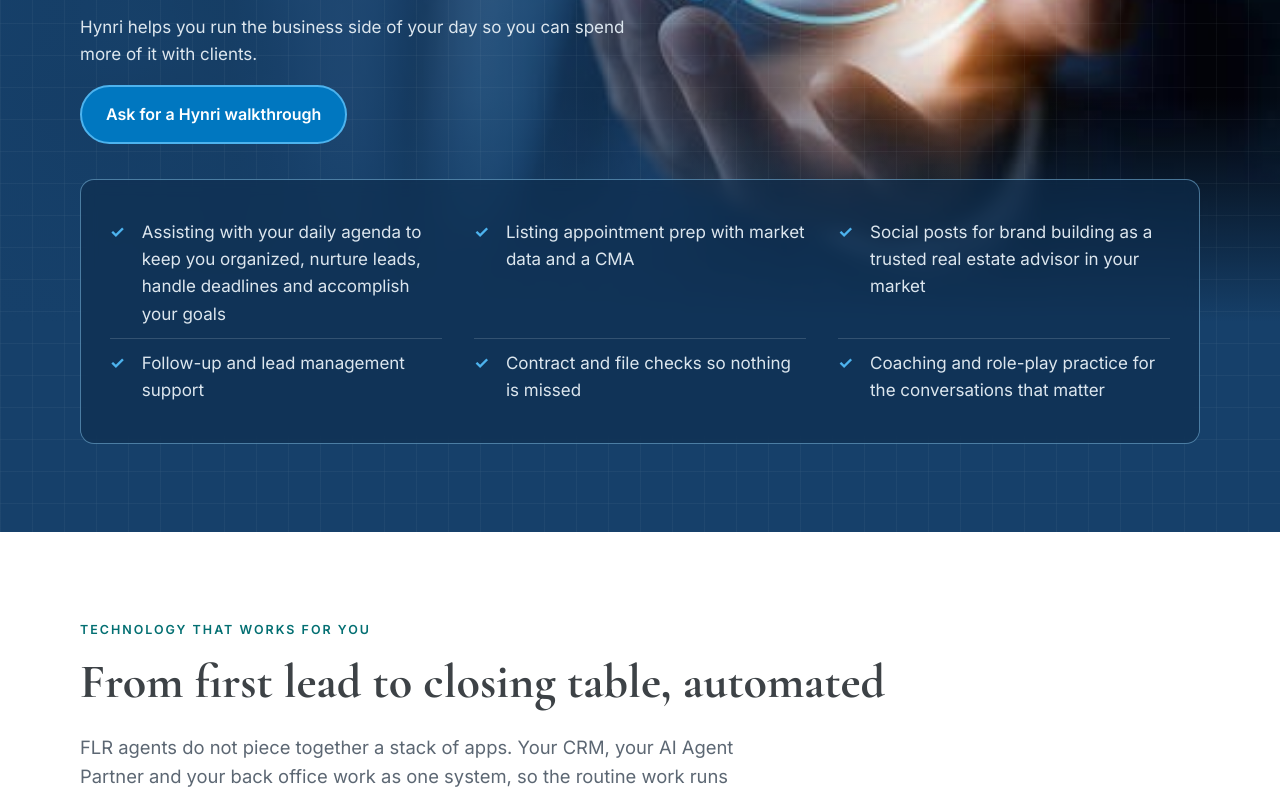
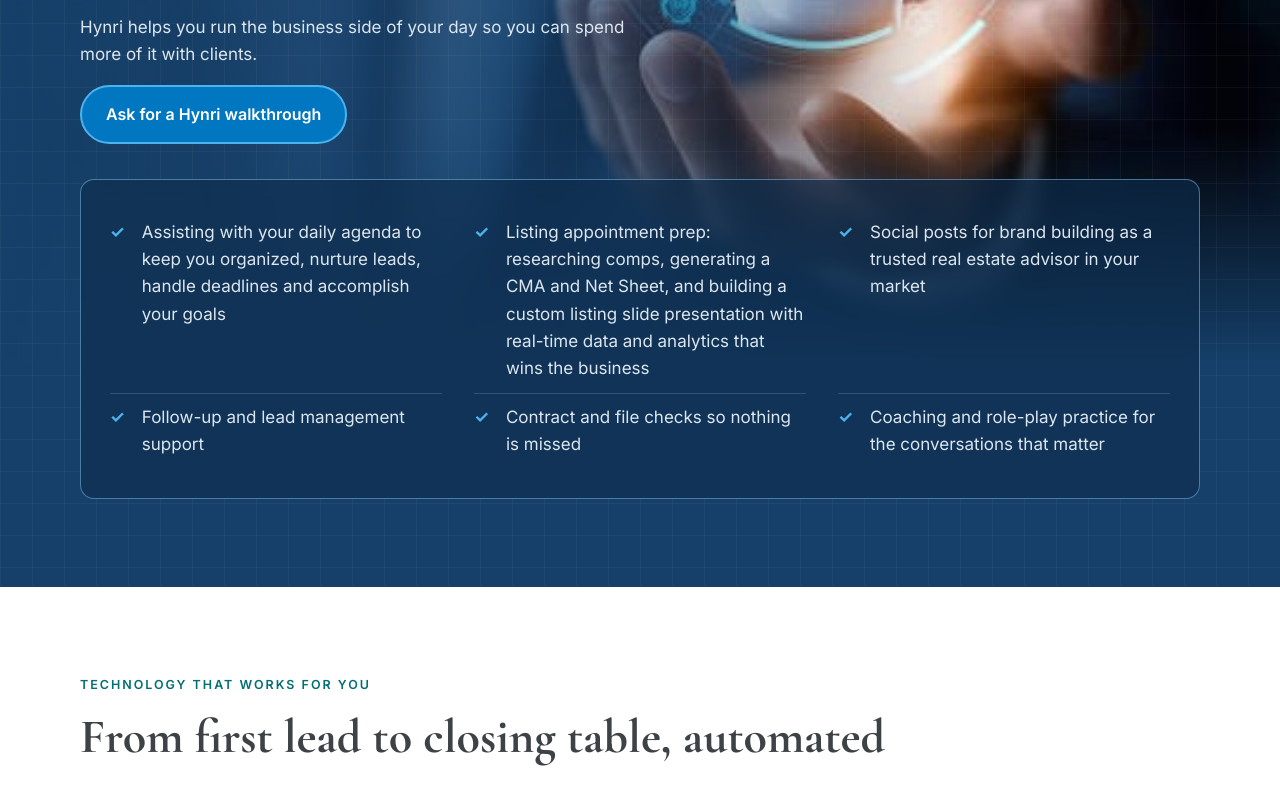
Before and after one commit to scottbarrettinspires/joinflr-site, a plain HTML site: page index.html in a window 1280 px wide. Shown: the part 2518-3305 px from the top of the page. Drawn offline with nearby package versions, Linux system fonts and the light colour scheme.

Commit message:
Hynri checklist: listing appointment prep line
Co-Authored-By: Claude Sonnet 5.5 <noreply@anthropic.com>
Claude-Session: https://claude.ai/code/session_011zQkw67LyTYC1tt4qqjcNc

```diff
--- a/index.html
+++ b/index.html
@@ -17,7 +17,7 @@
 <link rel="icon" type="image/png" href="assets/favicon.png">
 <link rel="apple-touch-icon" href="assets/favicon.png">
 <meta name="theme-color" content="#3D4246">
-<link rel="stylesheet" href="styles.css?v=20261121j">
+<link rel="stylesheet" href="styles.css?v=20261121k">
 <script type="application/ld+json">
 {
   "@context": "https://schema.org",
@@ -152,7 +152,7 @@
   <div class="wrap">
     <ul class="checks">
       <li>Assisting with your daily agenda to keep you organized, nurture leads, handle deadlines and accomplish your goals</li>
-      <li>Listing appointment prep with market data and a CMA</li>
+      <li>Listing appointment prep: researching comps, generating a CMA and Net Sheet, and building a custom listing slide presentation with real-time data and analytics that wins the business</li>
       <li>Social posts for brand building as a trusted real estate advisor in your market</li>
       <li>Follow-up and lead management support</li>
       <li>Contract and file checks so nothing is missed</li>
```
Also changed, not shown: new-agents/index.html (+1 -1 lines).
